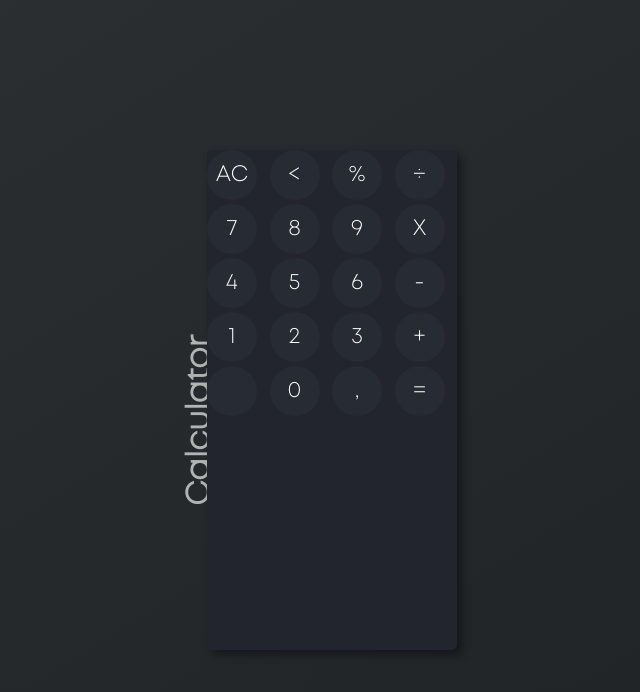
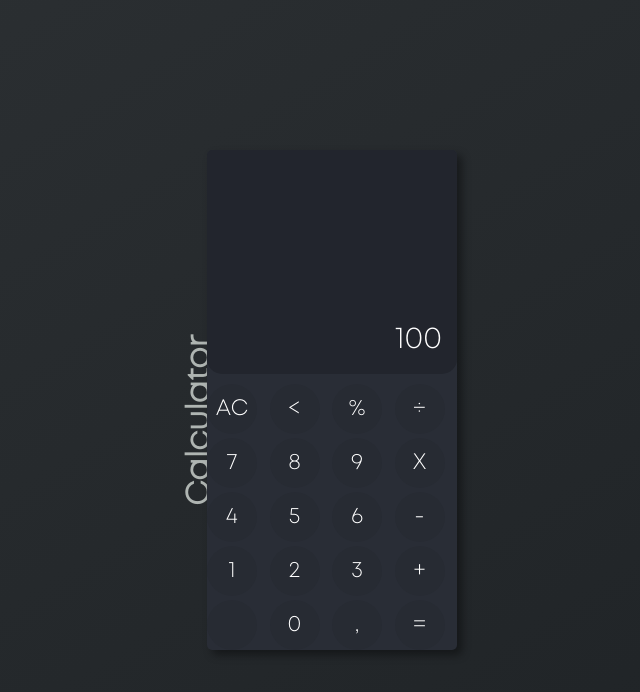
Before and after one commit to abnerjs/react-calculator, a React (Create React App) app: page / in a window 1280 px wide. Shown: the top 692 px of the page, without its empty margins (308-948 px from the left). Built offline with nearby package versions, Linux system fonts and the light colour scheme.

Commit message:
display added and init return values from buttons

```diff
--- a/src/components/Button.css
+++ b/src/components/Button.css
@@ -17,3 +17,15 @@
     color: #FFF;
     cursor: pointer;
 }
+
+.button:active {
+    background-color: #555555;
+}
+
+.button .operation {
+    color: #e27b27;
+}
+
+.button .offset {
+    display: hidden;
+}
--- a/src/components/Button.jsx
+++ b/src/components/Button.jsx
@@ -2,4 +2,10 @@ import React from 'react'
 import './Button.css'
 
 export default props =>
-    <button className='button'>{ props.label }</button>
+    <button
+        onClick = {e => props.click && props.click(props.label)}
+        className={`
+        button
+        ${props.operation ? 'operation' : ''}
+        ${props.offset ? 'offset' : ''}
+    `}>{ props.label }</button>
--- /dev/null
+++ b/src/components/Display.css
@@ -0,0 +1,14 @@
+.display {
+    grid-column: span 4;
+    background-color: #22252D;
+    color: #fff;
+
+    display: flex;
+    justify-content: flex-end;
+    align-items: flex-end;
+
+    font-size: 1.9em;
+    padding: 15px;
+    margin-bottom: 10px;
+    border-radius: 0 0 15px 15px;
+}
--- /dev/null
+++ b/src/components/Display.jsx
@@ -0,0 +1,5 @@
+import React from 'react'
+import './Display.css'
+
+export default props =>
+    <div className='display'>{ props.value }</div>
--- a/src/main/Calculator.css
+++ b/src/main/Calculator.css
@@ -3,9 +3,9 @@
     width: 250px;
     border-radius: 5px;
     filter: drop-shadow(5px 5px 4px rgba(0,0,0,0.4));
-    background-color: #22252D;
+    background-color: #292D36;
     overflow: hidden;
     display: grid;
     grid-template-columns: repeat(4,25%);
-    grid-template-rows: 54px 54px 54px 54px;
+    grid-template-rows: 1fr 54px 54px 54px 54px;
 }
--- a/src/main/Calculator.jsx
+++ b/src/main/Calculator.jsx
@@ -1,12 +1,15 @@
 import React, { Component } from 'react'
 import './Calculator.css'
 import Button from '../components/Button'
+import Display from '../components/Display'
 
 export default class Calculator extends Component {
     render () {
         return(
             <div className='calculator'>
-                <Button label="AC"/>
+                <Display value={100} />
+
+                <Button operation label="AC"/>
                 <Button label="<"/>
                 <Button label="%"/>
                 <Button label="&divide;"/>
```
